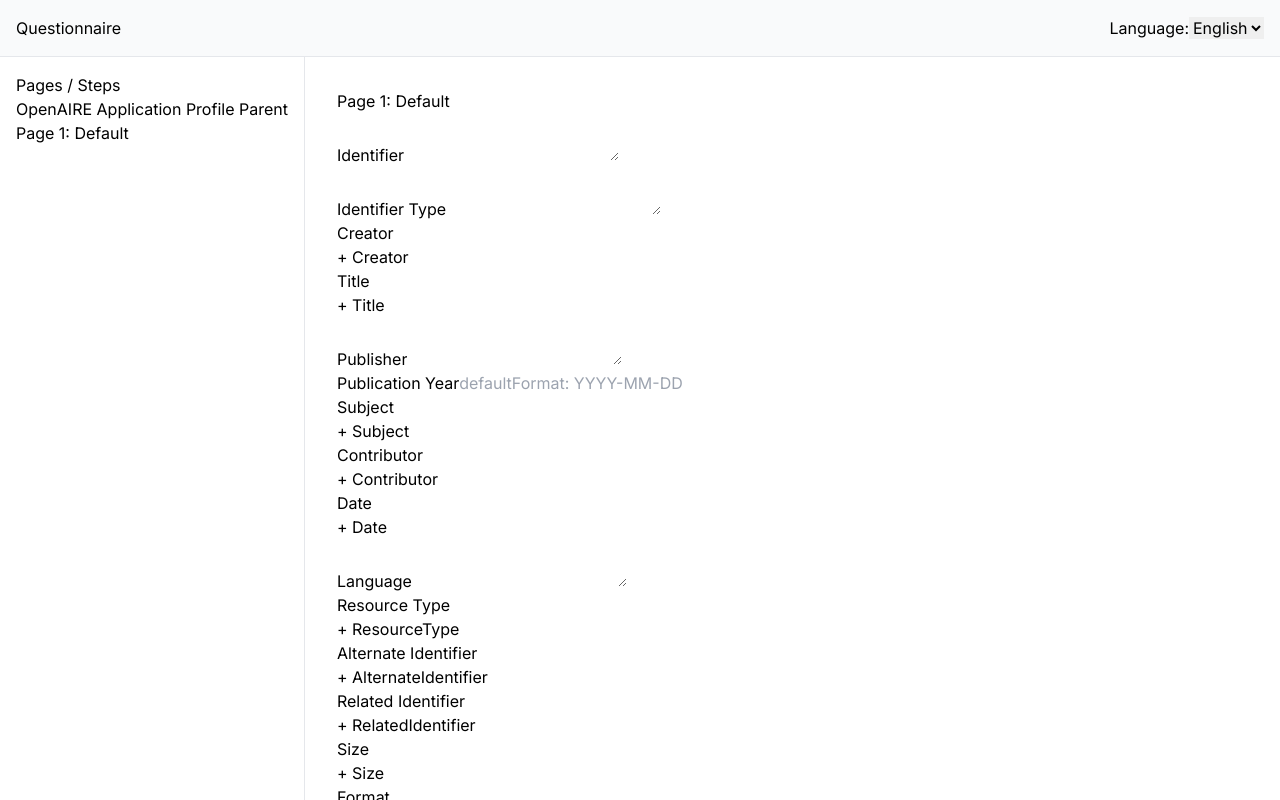
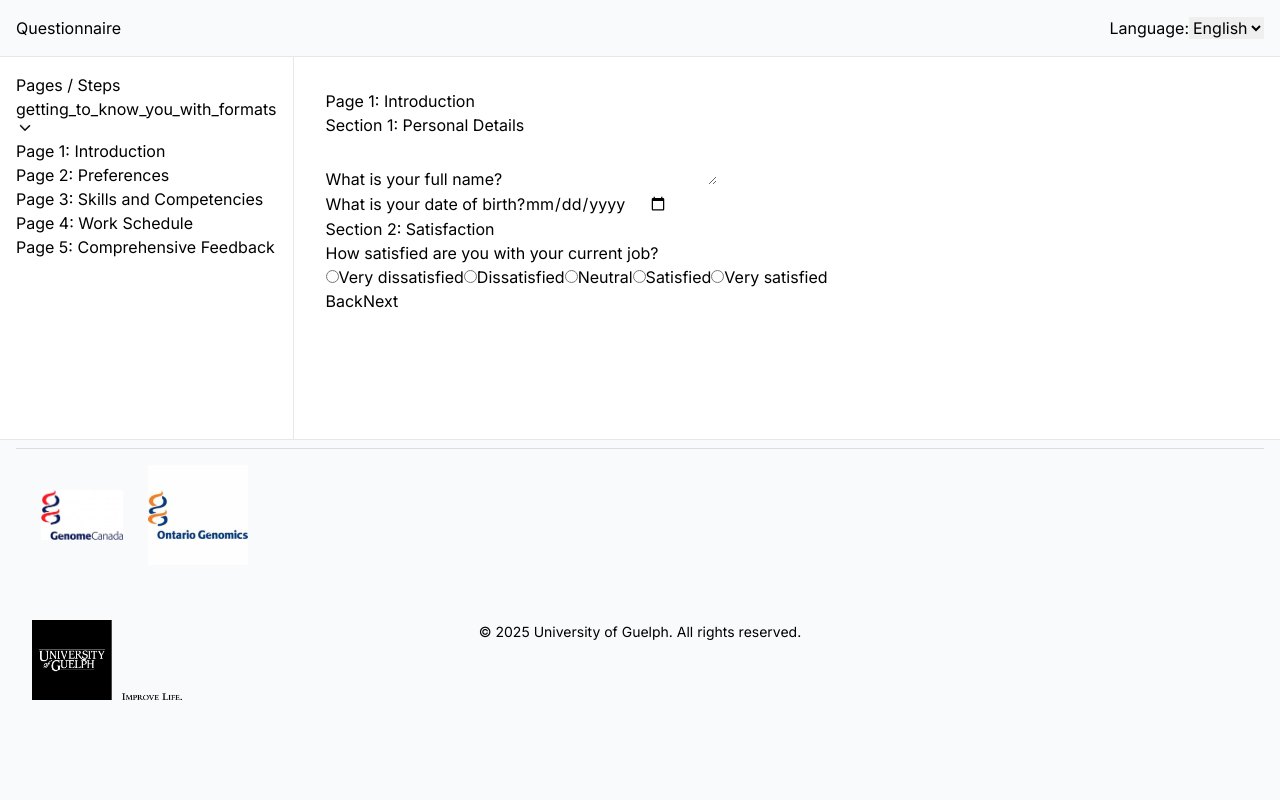
Before and after one commit to ClimateSmartAgCollab/questionnaire, a Next.js app: page / in a window 1280 px wide. Shown: the top 800 px of the page. Built offline with nearby package versions, Linux system fonts and the light colour scheme.

Commit message:
Fix Date Time display in children

```diff
--- a/components/Form/DateTimeField.tsx
+++ b/components/Form/DateTimeField.tsx
@@ -9,6 +9,7 @@ interface DateTimeFieldProps {
   fieldValue: any
   registerFieldRef: (id: string, el: HTMLInputElement | null) => void
   handleFieldChange: (field: any, value: string) => void
+  saveCurrentPageData: () => void
 }
 
 const DateTimeField: React.FC<DateTimeFieldProps> = ({
@@ -16,7 +17,8 @@ const DateTimeField: React.FC<DateTimeFieldProps> = ({
   format,
   fieldValue,
   registerFieldRef,
-  handleFieldChange
+  handleFieldChange,
+  saveCurrentPageData
 }) => {
   function toYYYYMMDD(value: string) {
     const d = new Date(value)
@@ -45,7 +47,9 @@ const DateTimeField: React.FC<DateTimeFieldProps> = ({
     const d = new Date(value)
     // ISO week number calculation (approximate):
     const onejan = new Date(d.getFullYear(), 0, 1)
-    const days = Math.floor((d.getTime() - onejan.getTime()) / (24 * 60 * 60 * 1000))
+    const days = Math.floor(
+      (d.getTime() - onejan.getTime()) / (24 * 60 * 60 * 1000)
+    )
     const weekNumber = Math.ceil((days + onejan.getDay() + 1) / 7)
     return `${d.getFullYear()}-W${String(weekNumber).padStart(2, '0')}`
   }
@@ -55,53 +59,53 @@ const DateTimeField: React.FC<DateTimeFieldProps> = ({
     // In a production system you might map these regexes to friendly descriptions.
     switch (regexFormat) {
       case '^(\\d{4})-(0[1-9]|1[0-2])-(0[1-9]|[12]\\d|3[01])$':
-        return 'YYYY-MM-DD';
+        return 'YYYY-MM-DD'
       case '^(\\d{4})(0[1-9]|1[0-2])(0[1-9]|[1-2]\d|3[0-1])$':
-        return 'YYYYMMDD';
+        return 'YYYYMMDD'
       case '^([01]\\d|2[0-3]):([0-5]\\d)$':
-        return 'HH:MM: hour, minutes in 24 hour notation';
+        return 'HH:MM: hour, minutes in 24 hour notation'
       case '^(\\d{4})-(0[1-9]|1[0-2])$':
-        return 'YYYY-MM';
-      case "^(?:\\d{4})-W(0[1-9]|[1-4][0-9]|5[0-3])$":
-        return "YYYY-Www: year week (e.g. W01)";
+        return 'YYYY-MM'
+      case '^(?:\\d{4})-W(0[1-9]|[1-4][0-9]|5[0-3])$':
+        return 'YYYY-Www: year week (e.g. W01)'
       case '^(?:\\d{4})W(0[1-9]|[1-4][0-9]|5[0-3])$':
-        return 'YYYYWww: year week (e.g. W01)';
+        return 'YYYYWww: year week (e.g. W01)'
       case '^(?:\\d{4})-(00[1-9]|0[1-9][0-9]|[1-2][0-9]{2}|3[0-5][0-9]|36[0-6])$':
-        return 'YYYY-DDD: Ordinal date (day number from the year)';
+        return 'YYYY-DDD: Ordinal date (day number from the year)'
       case '^(?:\\d{4})(00[1-9]|0[1-9][0-9]|[1-2][0-9]{2}|3[0-5][0-9]|36[0-6])$':
-        return 'YYYYDDD: Ordinal date (day number from the year)';
+        return 'YYYYDDD: Ordinal date (day number from the year)'
       case '^(\\d{4})$':
-        return 'YYYY';
+        return 'YYYY'
       case '^(\\d{2})$':
-        return 'YY';
+        return 'YY'
       case '^(0[1-9]|1[0-2])$':
-        return 'MM';
+        return 'MM'
       case '^(0[1-9]|[1-2][0-9]|3[01])$':
-        return 'DD';
+        return 'DD'
       case '^(\\d{4})-(0[1-9]|1[0-2])-(0[1-9]|[12]\\d|3[01])T([01]\\d|2[0-3]):([0-5]\\d):([0-5]\\d)Z$':
-        return 'YYYY-MM-DDTHH:MM:SSZ: Date and Time Combined (UTC)';
+        return 'YYYY-MM-DDTHH:MM:SSZ: Date and Time Combined (UTC)'
       case '^(\\d{4})-(0[1-9]|1[0-2])-(0[1-9]|[12]\\d|3[01])T([01]\\d|2[0-3]):([0-5]\\d):([0-5]\\d)([+-][01]\\d:[0-5]\\d)$':
-        return 'YYYY-MM-DDTHH:MM:SS±hh:mm: Date and Time Combined (with Timezone Offset)';
+        return 'YYYY-MM-DDTHH:MM:SS±hh:mm: Date and Time Combined (with Timezone Offset)'
       case '^P(?!$)((\\d+Y)|(\\d+\.\\d+Y)$)?((\\d+M)|(\\d+\.\\d+M)$)?((\\d+W)|(\\d+\.\\d+W)$)?((\\d+D)|(\\d+\.\\d+D)$)?(T(?=\\d)((\\d+H)|(\\d+\.\\d+H)$)?((\\d+M)|(\\d+\.\\d+M)$)?(\\d+(\.\\d+S)?)?)?$':
-        return 'PnYnMnDTnHnMnS :durations e.g. P3Y6M4DT12H30M5S';
+        return 'PnYnMnDTnHnMnS :durations e.g. P3Y6M4DT12H30M5S'
       case '^([01]\\d|2[0-3]):([0-5]\\d):([0-5]\\d)$':
-        return 'HH:MM:SS: hour, minutes, seconds in 24 hour notation';
+        return 'HH:MM:SS: hour, minutes, seconds in 24 hour notation'
       case '^(0[1-9]|[12]\d|3[01])/(0[1-9]|1[0-2])/\\d{4}$':
-        return 'DD/MM/YYYY';
+        return 'DD/MM/YYYY'
       case '^(0[1-9]|[12]\d|3[01])/(0[1-9]|1[0-2])/\\d{2}$':
-        return 'DD/MM/YY';
+        return 'DD/MM/YY'
       case '^(0[1-9]|1[0-2])/(0[1-9]|[12]\\d|3[01])/\\d{4}$':
-        return 'MM/DD/YYYY';
+        return 'MM/DD/YYYY'
       case '^(0[1-9]|[12]\d|3[01])(0[1-9]|1[0-2])\\d{4}$':
-        return 'DDMMYYYY';
+        return 'DDMMYYYY'
       case '^(0[1-9]|1[0-2])(0[1-9]|[12]\d|3[01])\\d{4}$':
-        return 'MMDDYYYY';
+        return 'MMDDYYYY'
       case '^(\\d{4})(0[1-9]|1[0-2])(0[1-9]|[1-2]\\d|3[0-1])$':
-        return 'YYYYMMDD';
+        return 'YYYYMMDD'
       case '^(0?[1-9]|1[0-2]):[0-5][0-9]:[0-5][0-9] ?[APMapm]{2}$':
-        return 'HH:MM:SS: hour, minutes, seconds 12 hour notation AM/PM';
+        return 'HH:MM:SS: hour, minutes, seconds 12 hour notation AM/PM'
       case '^(0?[1-9]|1[0-2]):[0-5][0-9] ?[APMapm]{2}$':
-        return 'H:MM or HH:MM: hour, minutes AM/PM';
+        return 'H:MM or HH:MM: hour, minutes AM/PM'
       default:
         return regexFormat
     }
@@ -119,10 +123,15 @@ const DateTimeField: React.FC<DateTimeFieldProps> = ({
           <input
             name={id}
             type='date'
-            defaultValue={fieldValue ? toYYYYMMDD(fieldValue) : ''}
+            value={fieldValue || ""}
             className='w-full rounded border p-2'
             ref={el => registerFieldRef(id, el)}
-            onBlur={e => handleFieldChange(field, e.target.value)}
+            onChange={e => {
+              handleFieldChange(field, e.target.value)
+            }}
+            onBlur={e => {
+              saveCurrentPageData()
+            }}
           />
         )
 
@@ -132,10 +141,15 @@ const DateTimeField: React.FC<DateTimeFieldProps> = ({
           <input
             name={id}
             type='time'
-            defaultValue={fieldValue ? toHHmm(fieldValue) : ''}
+            value={fieldValue || ""}
             className='w-full rounded border p-2'
             ref={el => registerFieldRef(id, el)}
-            onBlur={e => handleFieldChange(field, e.target.value)}
+            onChange={e => {
+              handleFieldChange(field, e.target.value)
+            }}
+            onBlur={e => {
+              saveCurrentPageData()
+            }}
           />
         )
 
@@ -145,10 +159,15 @@ const DateTimeField: React.FC<DateTimeFieldProps> = ({
           <input
             name={id}
             type='month'
-            defaultValue={fieldValue ? toYYYYMM(fieldValue) : ''}
+            value={fieldValue || ""}
             className='w-full rounded border p-2'
             ref={el => registerFieldRef(id, el)}
-            onBlur={e => handleFieldChange(field, e.target.value)}
+            onChange={e => {
+              handleFieldChange(field, e.target.value)
+            }}
+            onBlur={e => {
+              saveCurrentPageData()
+            }}
           />
         )
 
@@ -158,10 +177,15 @@ const DateTimeField: React.FC<DateTimeFieldProps> = ({
           <input
             name={id}
             type='week'
-            defaultValue={fieldValue ? toWeek(fieldValue) : ''}
+            value={fieldValue || ""}
             className='w-full rounded border p-2'
             ref={el => registerFieldRef(id, el)}
-            onBlur={e => handleFieldChange(field, e.target.value)}
+            onChange={e => {
+              handleFieldChange(field, e.target.value)
+            }}
+            onBlur={e => {
+              saveCurrentPageData()
+            }}
           />
         )
 
@@ -176,7 +200,12 @@ const DateTimeField: React.FC<DateTimeFieldProps> = ({
             placeholder={formatPlaceholder(format)}
             className='w-full rounded border p-2'
             ref={el => registerFieldRef(id, el)}
-            onBlur={e => handleFieldChange(field, e.target.value)}
+            onChange={e => {
+              handleFieldChange(field, e.target.value)
+            }}
+            onBlur={e => {
+              saveCurrentPageData()
+            }}
           />
         )
     }
--- a/components/Form/Form.tsx
+++ b/components/Form/Form.tsx
@@ -353,11 +353,14 @@ export default function Form() {
                       {field.type === 'textarea' && (
                         <textarea
                           name={field.id}
-                          defaultValue={fieldValue}
+                          value={fieldValue}
                           className='w-full rounded border p-2'
                           ref={el => registerFieldRef(field.id, el)}
+                          onChange={e => {
+                            handleFieldChange(field, e.target.value)
+                          }}
                           onBlur={e => {
-                            handleFieldChange(field, e.target.value)
+                            saveCurrentPageData()
                           }}
                           onPaste={e => {
                             const pastedText = e.clipboardData.getData('text')
@@ -370,6 +373,7 @@ export default function Form() {
                           }}
                         />
                       )}
+
                       {field.type === 'DateTime' && (
                         <DateTimeField
                           field={field}
@@ -380,6 +384,7 @@ export default function Form() {
                           fieldValue={fieldValue}
                           registerFieldRef={registerFieldRef}
                           handleFieldChange={handleFieldChange}
+                          saveCurrentPageData={saveCurrentPageData}
                         />
                       )}
 
@@ -584,7 +589,11 @@ export default function Form() {
                           {/* Only display the table if there is at least one child */}
                           {parentFormData[field.id] &&
                             parentFormData[field.id].childrenData &&
-                            (parentFormData[field.id]?.childrenData?.[field.ref] ?? []).length > 0 && (
+                            (
+                              parentFormData[field.id]?.childrenData?.[
+                                field.ref
+                              ] ?? []
+                            ).length > 0 && (
                               <div className='mt-4 rounded border bg-gray-100 p-4'>
                                 <h4 className='mb-2 text-lg font-semibold'>
                                   {
@@ -604,9 +613,8 @@ export default function Form() {
                                     </tr>
                                   </thead>
                                   <tbody>
-                                    {(parentFormData[field.id]?.childrenData ?? {})[
-                                      field.ref
-                                    ].map(child => (
+                                    {(parentFormData[field.id]?.childrenData ??
+                                      {})[field.ref].map(child => (
                                       <tr key={child.id}>
                                         <td className='break-words border border-gray-300 px-4 py-2'>
                                           {child.data[
--- a/components/parser.ts
+++ b/components/parser.ts
@@ -1,8 +1,8 @@
 import { Root, Bundle, Dependency, Presentation } from './type'
 // import metadataJson from '../public/getting_to_know_single_level_presentation.json'
 // import metadataJson from '../public/sampleQuestionnaire_V2.json'
-// import metadataJson from '../public/multi_level_package_presentation.json'
-import metadataJson from '../public/OpenAIRE_OCA_package.json'
+import metadataJson from '../public/multi_level_package_presentation.json'
+// import metadataJson from '../public/OpenAIRE_OCA_package.json'
 
 
 // Normalize entry codes in dependencies
```
